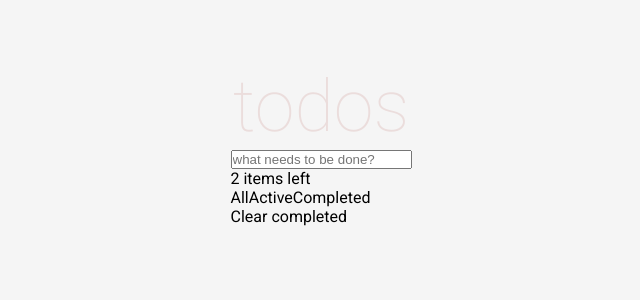
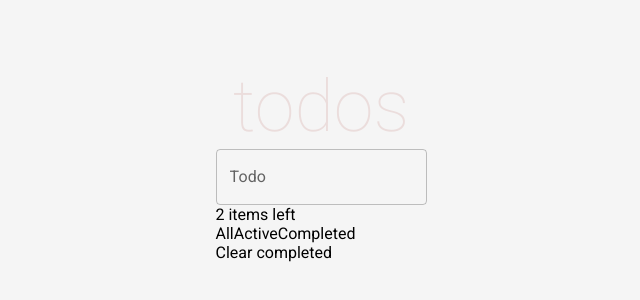
Before and after one commit to davidbraginsky/mindbox_frontend_test, a React (Create React App) app: page / in a window 1280 px wide. Shown: the part 86-386 px from the top of the page, without its empty margins (319-959 px from the left). Built offline with nearby package versions, Linux system fonts and the light colour scheme.

Commit message:
добавил возможность отмечать задачи как готовые

```diff
--- a/src/App.js
+++ b/src/App.js
@@ -1,15 +1,14 @@
 import Heading from "./components/Heading";
 import Todo from "./components/Todo";
 import FormGroup from "@mui/material/FormGroup";
+import TextField from "@mui/material/TextField";
 import { v4 as uuidv4 } from "uuid";
 
-import { useState, useRef } from "react";
+import { useContext } from "react";
+import TodoContext from "./context/TodoContext";
 
 function App() {
-  const [todoList, setTodoList] = useState([]);
-  const [todo, setTodo] = useState("");
-
-  const inputFormRef = useRef();
+  const { todo, setTodo, todoList, setTodoList } = useContext(TodoContext);
 
   const inputHandler = (e) => {
     setTodo(e.target.value);
@@ -21,17 +20,18 @@ function App() {
     const todoObj = {
       value: todo,
       id,
+      isCompleted: false,
     };
     setTodoList((prev) => [...prev, todoObj]);
-    inputFormRef.current.reset();
+    setTodo("");
   };
 
   return (
     <div className="container">
       <Heading title="todos" />
       <div className="todoPanel">
-        <form ref={inputFormRef} onSubmit={inputSubmitHandler}>
-          <input onInput={inputHandler} type="text" placeholder="what needs to be done?" />
+        <form onSubmit={inputSubmitHandler}>
+          <TextField id="outlined-basic" onInput={inputHandler} label="Todo" value={todo} variant="outlined" />
         </form>
         <div className="todoList">
           <FormGroup>
--- a/src/components/Todo.jsx
+++ b/src/components/Todo.jsx
@@ -1,8 +1,34 @@
 import FormControlLabel from "@mui/material/FormControlLabel";
 import Checkbox from "@mui/material/Checkbox";
+import { useContext } from "react";
+import TodoContext from "../context/TodoContext";
 
 const Todo = ({ todo }) => {
-  return <FormControlLabel control={<Checkbox />} label={todo.value} />;
+  const { setTodoList, todoList } = useContext(TodoContext);
+
+  const markAsCompleted = (id) => {
+    const copyTodos = [...todoList];
+    const todoIndex = todoList.findIndex((todo) => todo.id === id);
+    let newTodo = { ...todoList[todoIndex], isCompleted: !todoList[todoIndex].isCompleted };
+    copyTodos[todoIndex] = newTodo;
+    setTodoList(copyTodos);
+  };
+
+  return (
+    <FormControlLabel
+      className={todo.isCompleted ? "labelChecked" : null}
+      control={
+        <Checkbox
+          onChange={() => {
+            markAsCompleted(todo.id);
+          }}
+          checked={todo.isCompleted}
+          color="success"
+        />
+      }
+      label={todo.value}
+    />
+  );
 };
 
 export default Todo;
--- /dev/null
+++ b/src/context/TodoContext.js
@@ -0,0 +1,14 @@
+import { createContext } from "react";
+
+import { useState } from "react";
+
+const TodoContext = createContext();
+
+export function TodoProvider({ children }) {
+  const [todoList, setTodoList] = useState([]);
+  const [todo, setTodo] = useState("");
+
+  return <TodoContext.Provider value={{ todoList, setTodoList, todo, setTodo }}>{children}</TodoContext.Provider>;
+}
+
+export default TodoContext;
--- a/src/index.js
+++ b/src/index.js
@@ -2,10 +2,13 @@ import React from "react";
 import ReactDOM from "react-dom/client";
 import App from "./App";
 import "./styles/styles.css";
+import { TodoProvider } from "./context/TodoContext";
 
 const root = ReactDOM.createRoot(document.getElementById("root"));
 root.render(
   <React.StrictMode>
-    <App />
+    <TodoProvider>
+      <App />
+    </TodoProvider>
   </React.StrictMode>
 );
--- a/src/styles/components/todo.scss
+++ b/src/styles/components/todo.scss
@@ -1,3 +1,4 @@
 .labelChecked {
-  color: red;
+  color: $black;
+  text-decoration: line-through;
 }
--- a/src/styles/styles.css
+++ b/src/styles/styles.css
@@ -27,7 +27,8 @@ body {
 }
 
 .labelChecked {
-  color: red;
+  color: #555555;
+  text-decoration: line-through;
 }
 
 /*# sourceMappingURL=styles.css.map */
```
Also changed, not shown: 2 other files (tests, documents, lock files or other folders).
